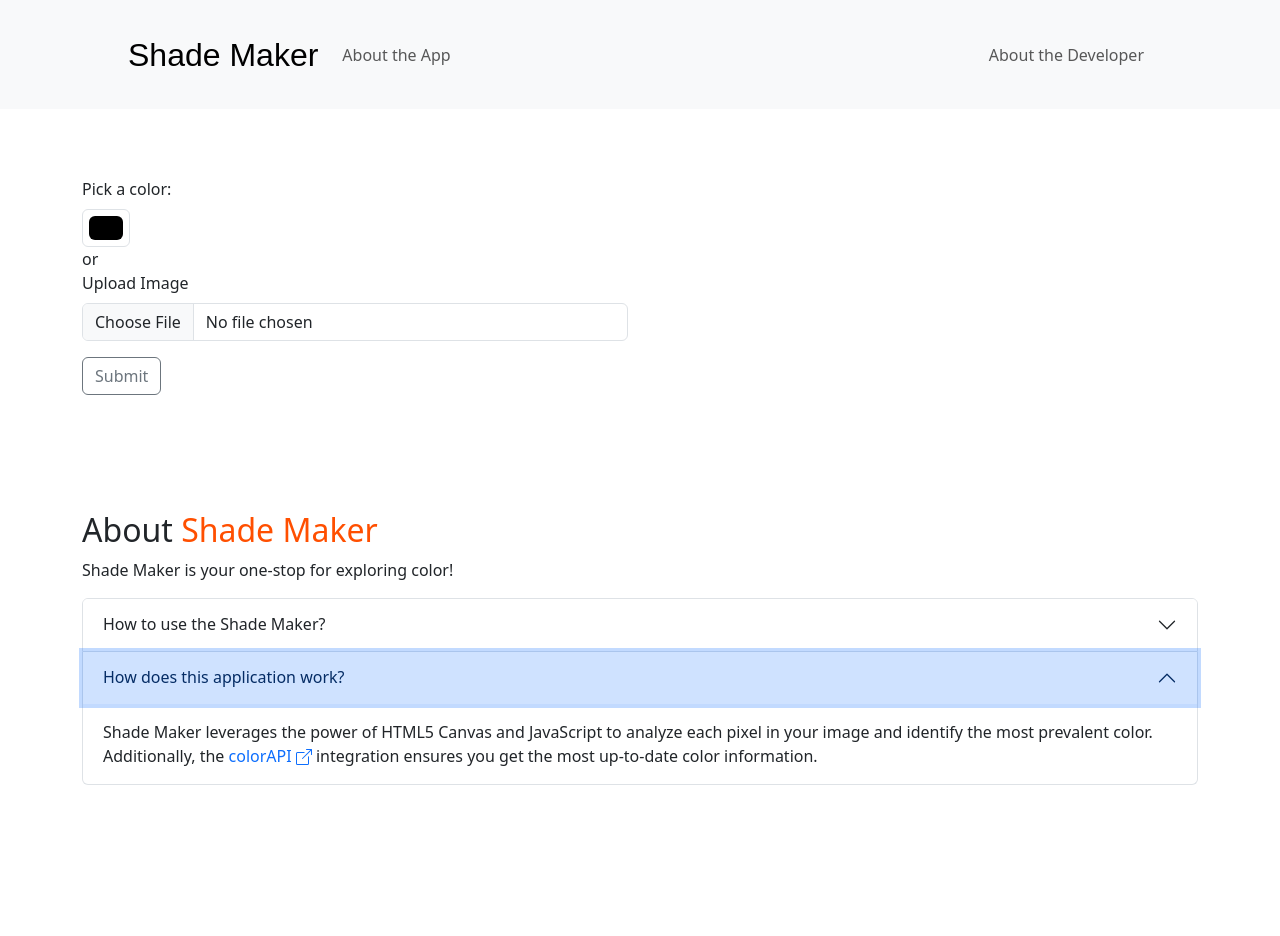
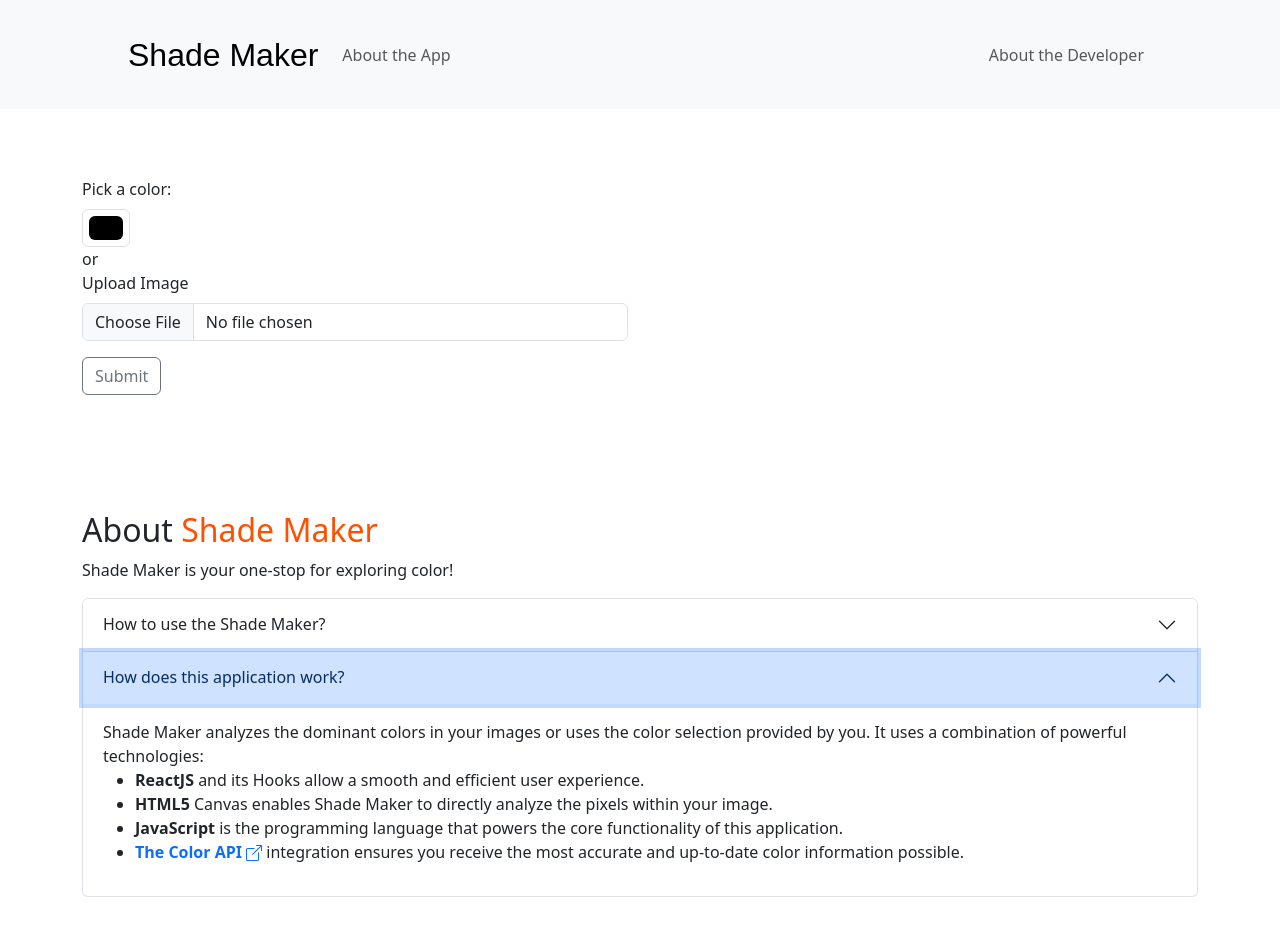
Before and after one commit to jendcruz22/shade_maker, a React (Create React App) app: page / in a window 1280 px wide. Both pictures are taken after a click on the button "How does this application work?". Shown: the top 936 px of the page. Before the commit the page ends 833 px from the top, so only its background shows below. Built offline with nearby package versions, Linux system fonts and the light colour scheme; no server answers; a web font is replaced by a local one.

Commit message:
modified: readme and about component content

```diff
--- a/src/components/About.js
+++ b/src/components/About.js
@@ -32,10 +32,14 @@ function About() {
         <Accordion.Item eventKey="1">
           <Accordion.Header style={{ marginBottom: '0rem' }}>How does this application work?</Accordion.Header>
           <Accordion.Body>
-            Shade Maker leverages the power of HTML5 Canvas and JavaScript to analyze each pixel in your image and identify the most prevalent color.
-            <br />
-            Additionally, the <a className={styles.links} href='https://www.thecolorapi.com/'>colorAPI <BoxArrowUpRight /></a> integration ensures you get the most up-to-date color information.
-          </Accordion.Body>
+            Shade Maker analyzes the dominant colors in your images or uses the color selection provided by you. It uses a combination of powerful technologies:
+            <ul>
+              <li><b>ReactJS</b> and its Hooks allow a smooth and efficient user experience.</li>
+              <li><b>HTML5</b> Canvas enables Shade Maker to directly analyze the pixels within your image.</li>
+              <li><b>JavaScript</b> is the programming language that powers the core functionality of this application.</li>
+              <li><b><a className={styles.links} href='https://www.thecolorapi.com/'>The Color API <BoxArrowUpRight /></a></b> integration ensures you receive the most accurate and up-to-date color information possible.</li>
+            </ul>
+            </Accordion.Body>
         </Accordion.Item>
       </Accordion>
     </Container>
```
Also changed, not shown: 1 other file (tests, documents, lock files or other folders).
